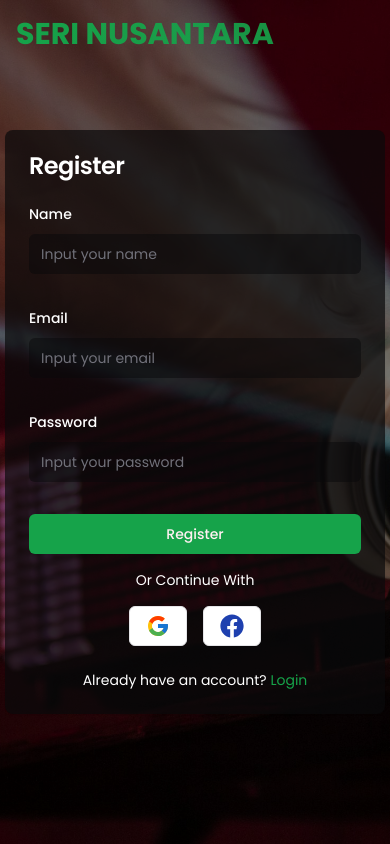
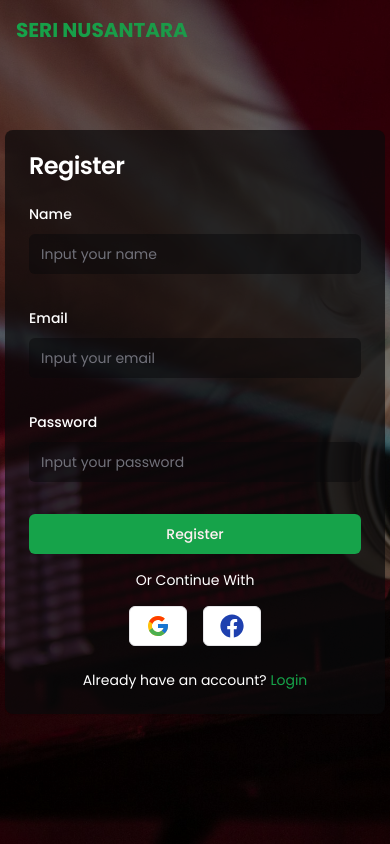
Before and after one commit to fitrondev/next-serinusantara, a Next.js app: page /auth/register in a window 390 px wide. Built offline with nearby package versions, Linux system fonts and the light colour scheme.

Commit message:
chore: Update Logo component to use smaller font size on smaller screens

```diff
--- a/src/components/Logo.tsx
+++ b/src/components/Logo.tsx
@@ -4,7 +4,7 @@ const Logo = ({ className }: { className?: string }) => {
   return (
     <h1
       className={cn(
-        "text-3xl font-bold bg-gradient-to-r from-primary to-primary/90 bg-clip-text text-transparent",
+        "text-xl lg:text-3xl font-bold bg-gradient-to-r from-primary to-primary/90 bg-clip-text text-transparent",
         className
       )}>
       SERI NUSANTARA
```
